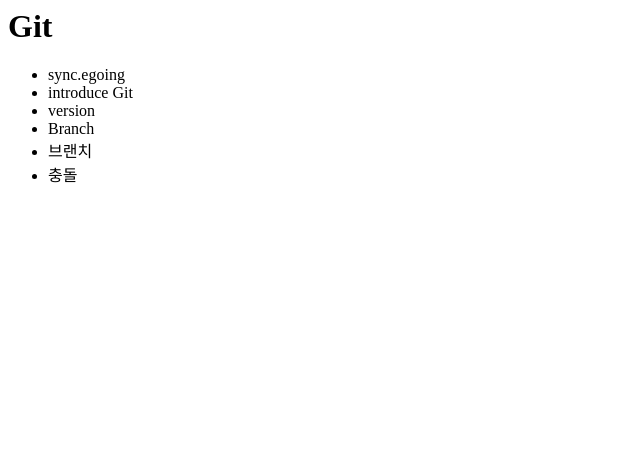
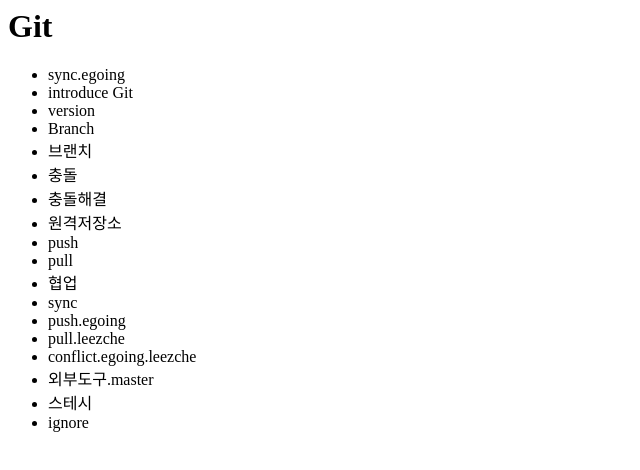
Before and after one commit to Cryptofin/opentutorials_git, a plain HTML site: page index.html in a window 1280 px wide. Shown: the whole page, without its empty margins (0-640 px from the left). Drawn offline with Linux system fonts and the light colour scheme.

Commit message:
push추가

```diff
--- a/index.html
+++ b/index.html
@@ -14,6 +14,18 @@
             <li>Branch</li>
             <li>브랜치</li>
             <li>충돌</li>
+            <li>충돌해결</li>
+            <li>원격저장소</li>
+            <li>push</li>
+            <li>pull</li>
+            <li>협업</li>
+            <li>sync</li>
+            <li>push.egoing</li>
+            <li>pull.leezche</li>
+            <li>conflict.egoing.leezche</li>
+            <li>외부도구.master</li>
+            <li>스테시</li>
+            <li>ignore</li>
         </ul>
     </body>
 </html>
```
